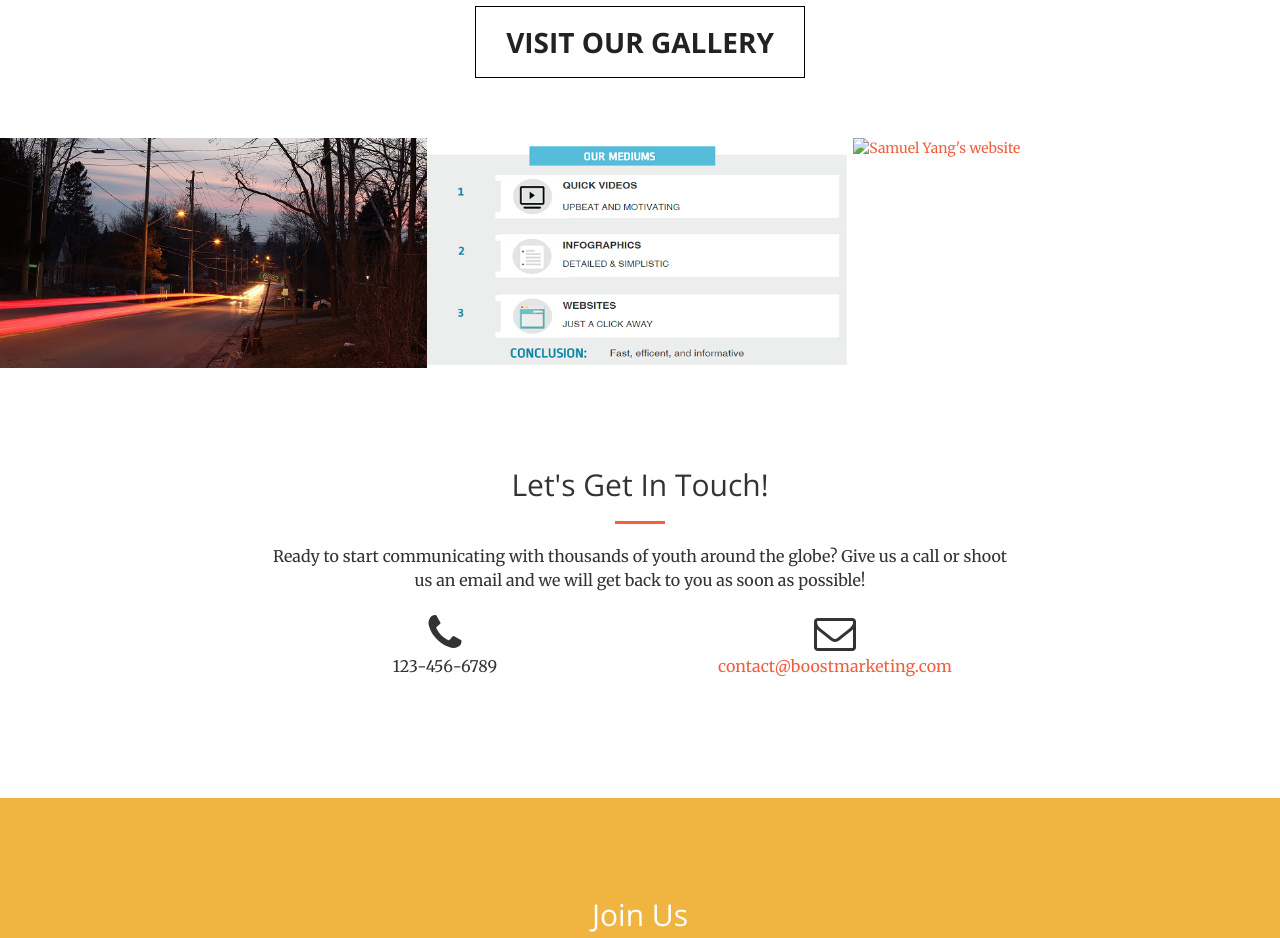
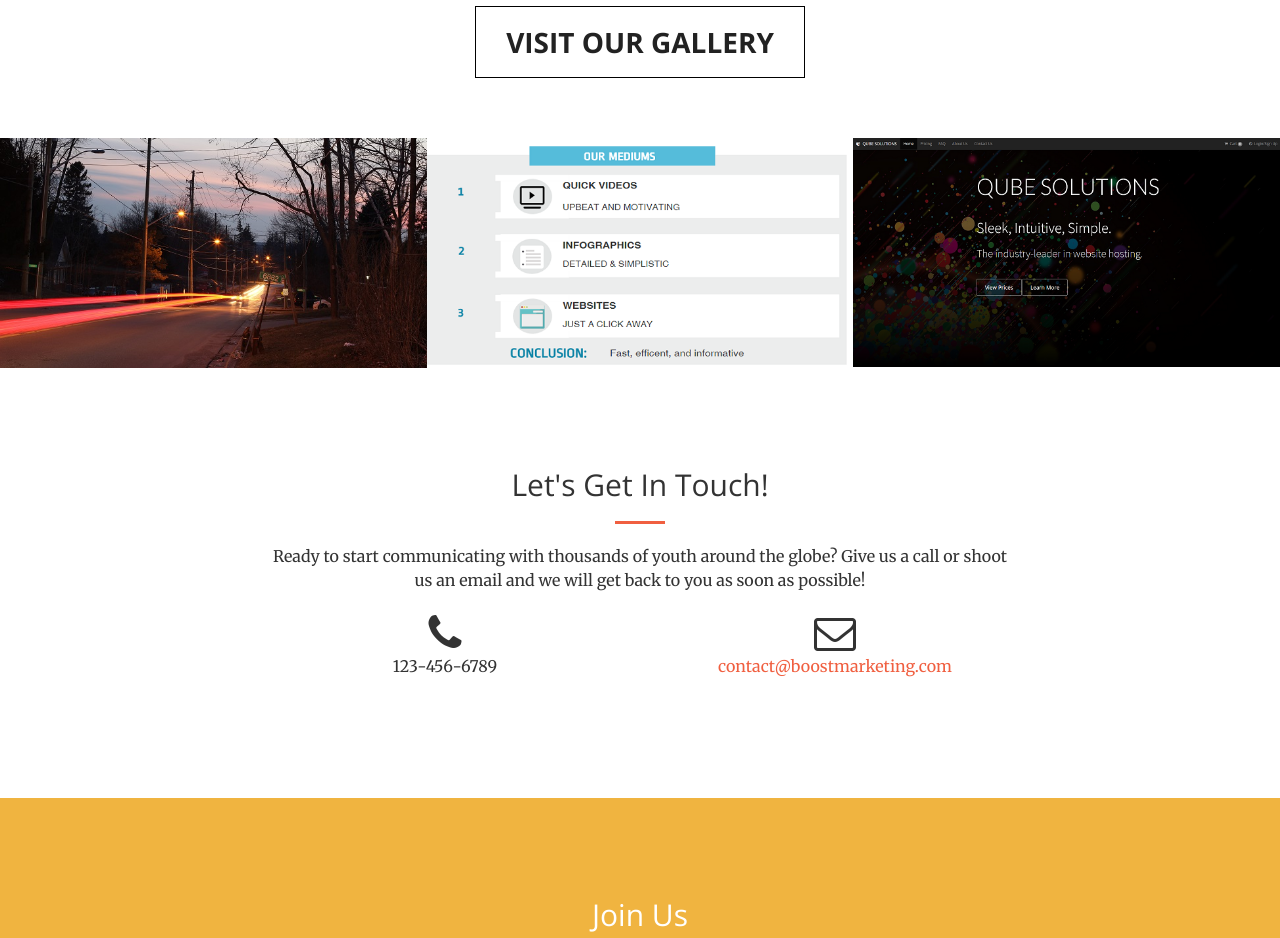
Before and after one commit to nick158/impulse, a plain HTML site: page index.html in a window 1280 px wide. Shown: the part 2100-3038 px from the top of the page. Drawn offline with nearby package versions, Linux system fonts and the light colour scheme.

Commit message:
index reference fix

```diff
--- a/index.html
+++ b/index.html
@@ -274,7 +274,7 @@
                 </div>
                 <div class="col-lg-4 col-sm-6">
                     <a href="#" class="portfolio-box" data-toggle="modal" data-target="#samuelmodal">
-                        <img src="img/portfolio/samProfile.PNG" class="img-responsive" alt="Samuel Yang's website">
+                        <img src="img/portfolio/websites/samProfile.PNG" class="img-responsive" alt="Samuel Yang's website">
                         <div class="portfolio-box-caption">
                             <div class="portfolio-box-caption-content">
                                 <div class="project-category text-faded">
```
